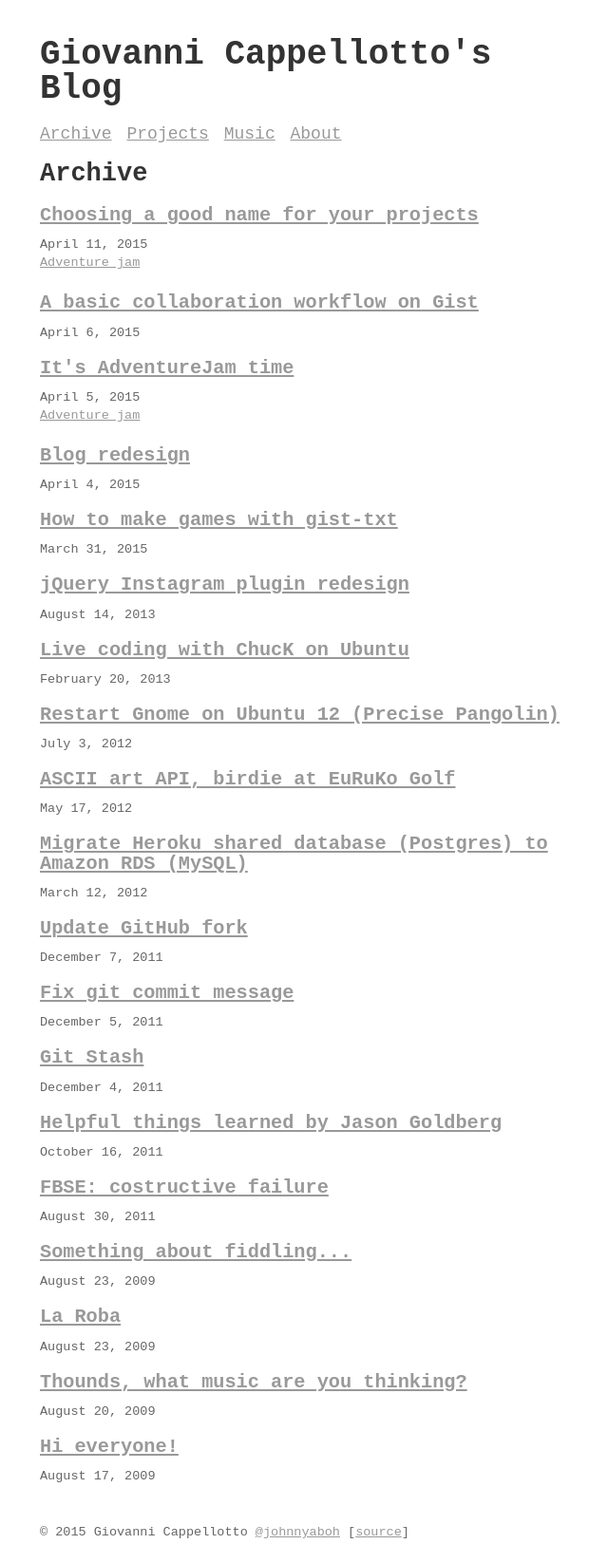
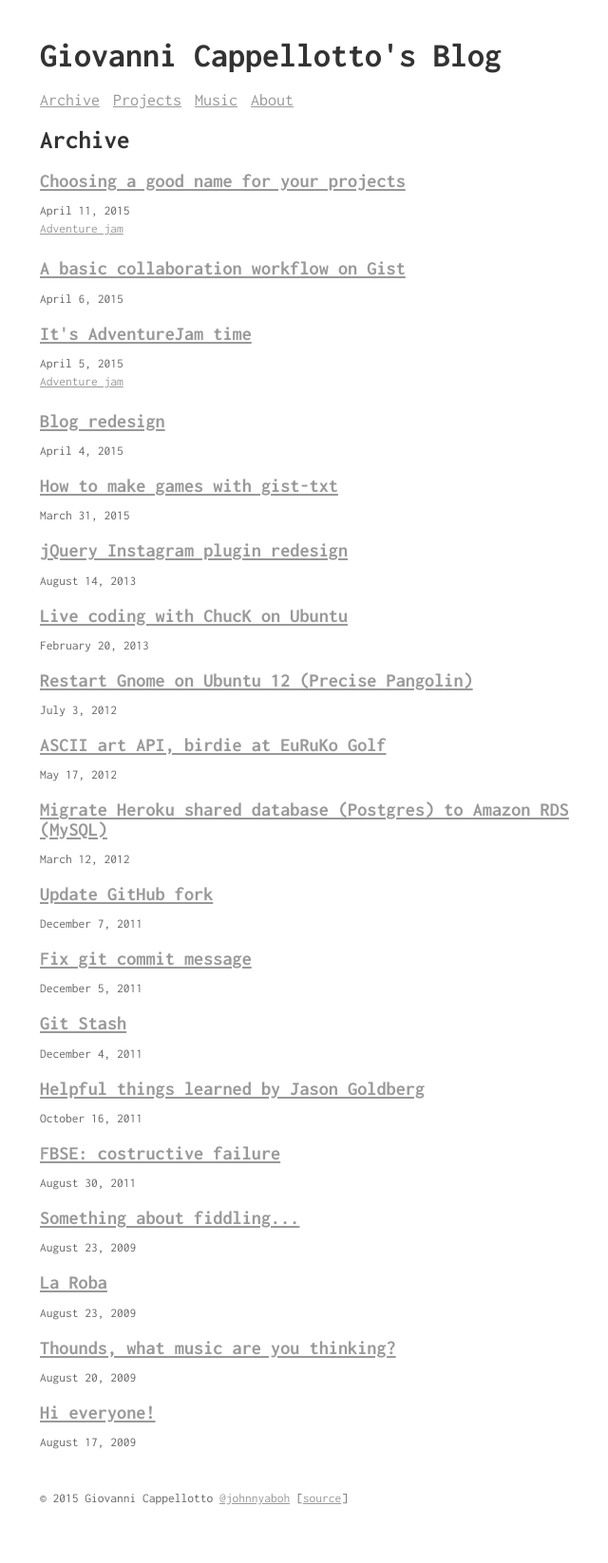
Before and after one commit to curlybracketshq/giovanni.curlybrackets.it, a Jekyll site: the page built from index.html, in a window 1280 px wide. Shown: the whole page at 95% size, without its empty margins (318-958 px from the left). Built offline with Jekyll 4.4.1, drawn with Linux system fonts in a browser that asks for light colours; after the commit the page ends 1610 px from its top, so only the background shows below that.

Commit message:
Fix font URL

```diff
--- a/_layouts/default.html
+++ b/_layouts/default.html
@@ -5,7 +5,7 @@
   <meta charset="utf-8" />
   <title>{{ page.title }}</title>
   <meta name="description" content="{{ page.description }}">
-  <link rel="stylesheet" type="text/css" href="//fonts.googleapis.com/css?Inconsolata:400,700" />
+  <link rel="stylesheet" type="text/css" href="//fonts.googleapis.com/css?family=Inconsolata:400,700" />
   <link rel="stylesheet" type="text/css" href="{{ site.url }}/stylesheets/reset.css" />
   <link rel="stylesheet" type="text/css" href="{{ site.url }}/stylesheets/syntax.css" />
   <link rel="stylesheet" type="text/css" href="{{ site.url }}/stylesheets/style.css" />
```
